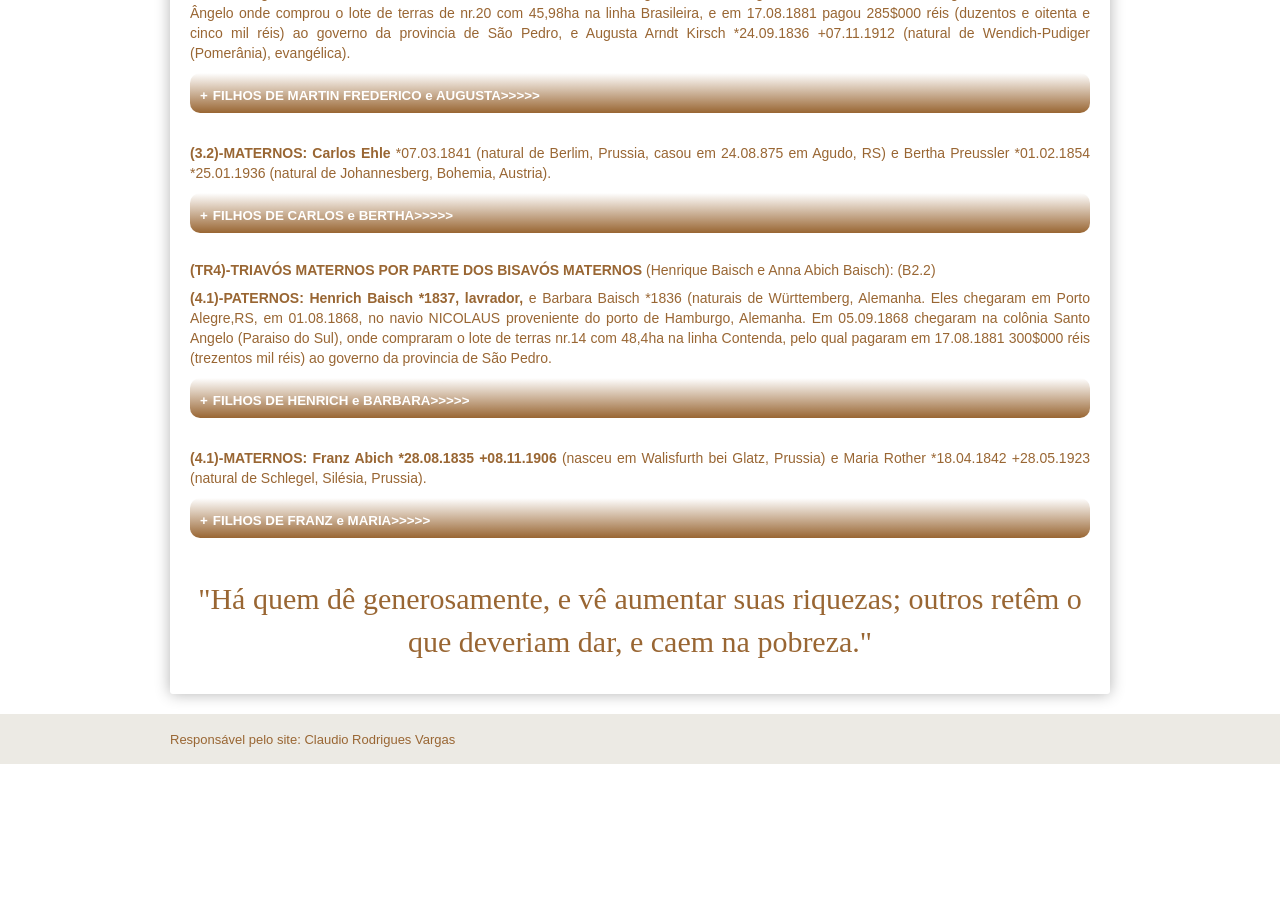
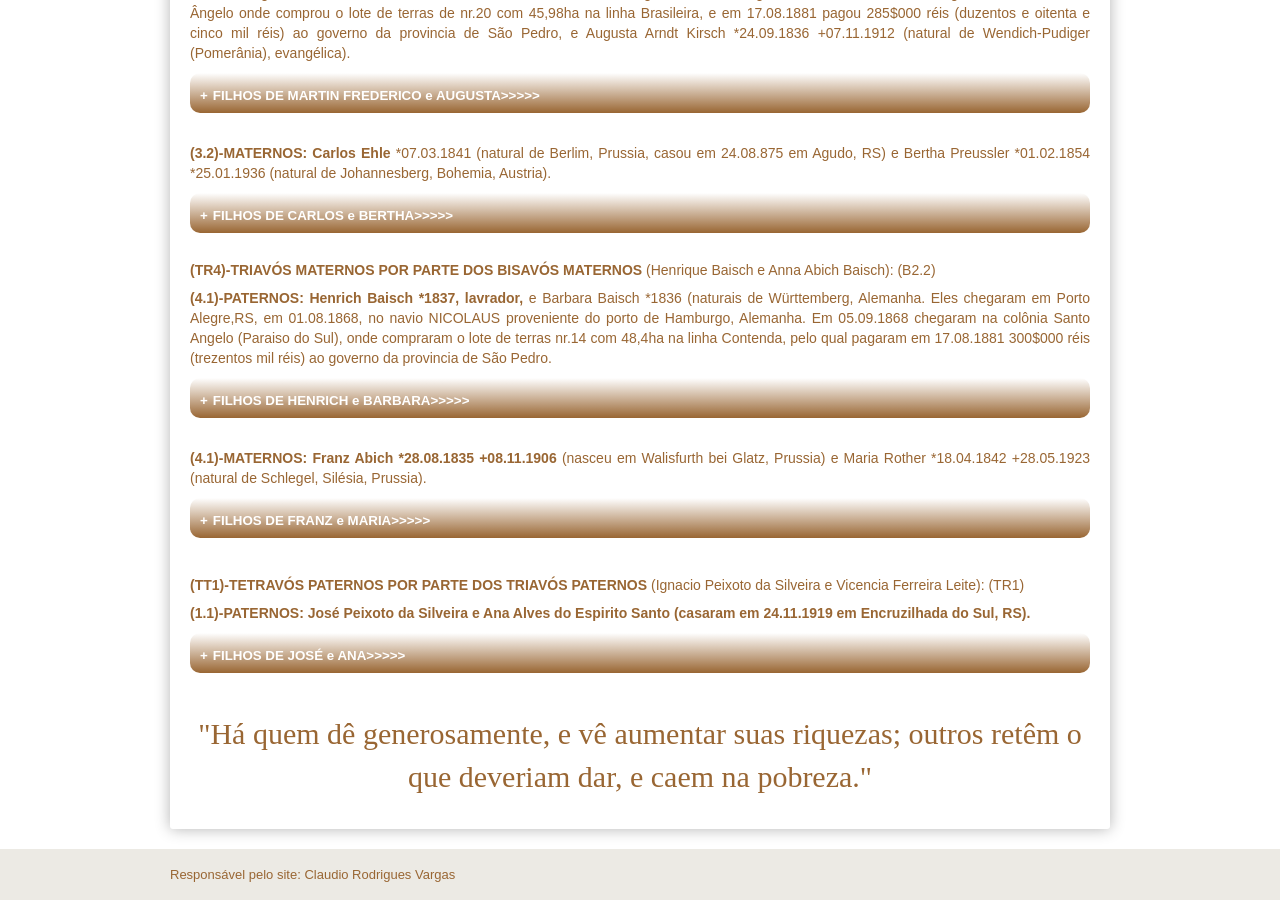
Before and after one commit to claudiovargas1955/claudiovargas1955.github.io, a Jekyll site: the page built from _pages/genealogia-de-sergio-luis-kirsch-da-silveira.html, in a window 1280 px wide and 900 px high, scrolled down 2011 px. Built offline with Jekyll 4.4.1, drawn with Linux system fonts in a browser that asks for light colours; some web fonts are replaced; before the commit the page ends 2775 px from its top, so only the background shows below that; some of the changed lines change nothing that is shown.

Commit message:
Update genealogia-de-sergio-luis-kirsch-da-silveira.html

```diff
--- a/_pages/genealogia-de-sergio-luis-kirsch-da-silveira.html
+++ b/_pages/genealogia-de-sergio-luis-kirsch-da-silveira.html
@@ -246,8 +246,8 @@ São Bonifácio (Agudo), Cachoeira do Sul, RS, e casaram nessa mesma freguesia e
 <p><h4>TRIAVÓS DE SÉRGIO</h4>
 <p><b><h5>(TR1)-TRIAVÓS PATERNOS POR PARTE DOS BISAVÓS PATERNOS</b> (José Joaquim Peixoto da Silveira e Idalina Pereira de Borba): (B1)
 </h5>
-<p><b>(1.1)-PATERNOS: Ignacio Peixoto da Silveira</b> e Vicencia Ferreira Leite (ambos naturais da freguesia de São José do Patrocinio, RS,
-casaram em 21.02.1857 nessa mesma freguesia).
+<p><b>(1.1)-PATERNOS: Ignacio Peixoto da Silveira</b> e Vicencia Ferreira Leite (ambos naturais da freguesia de São José do Patrocinio,
+RS, casaram em 21.02.1857 nessa mesma freguesia).
 <details><summary><b>FILHOS DE IGNACIO E VICENCIA>>>>></b></summary><br>
   <p><b>(1.1.1)-Irineo: </b>*29.05.1861 bat.26.06.1861 (nat. S. José do Patrocinio, RS). <br><br>
      <b>(1.1.2)-Maria Eulibia: </b>*28.09.1863 bat.12.11.1863 bat. (nat. S. José do Patrocinio, RS, casou em Encruzilhada do Sul, RS, a
@@ -404,6 +404,36 @@ réis) ao governo da provincia de São Pedro.
       <b>(4.1.8)-Augusto Abich: </b>*02.09.1884 <br><br>
       <b>(4.1.9)-Roberto Abich: </b>*15.04.1887 </details></p><br>
 
+<p><b><h5>(TT1)-TETRAVÓS PATERNOS POR PARTE DOS TRIAVÓS PATERNOS</b> (Ignacio Peixoto da Silveira e Vicencia Ferreira Leite): (TR1)
+</h5>
+<p><b>(1.1)-PATERNOS: José Peixoto da Silveira e Ana Alves do Espirito Santo (casaram em 24.11.1919 em Encruzilhada do Sul, RS).
+<details><summary><b>FILHOS DE JOSÉ e ANA>>>>></b></summary><br>
+  <p><b>(1.1.1)-Eugenia Theodora da Silveira: </b>*30.09.1820 bat.21.10.1820 <br><br>
+     <b>(1.1.2)-Vicente Peixoto da Silveira: </b>*19.01.1821 +1880 (nat. de Encruzilhada do Sul).<br><br>
+     <b>(1.1.3)-João Peixoto da Silveira: </b>*23.09.1882 bat.04.12.1822 (nat. Encruzilhada so Sul, RS, casou com Maria da Silveira
+     Ramos, filho do Cap. Pacifico Ferreira Ramos e Eugenia Maria da Silveira). <b>FILHOS: </b><br>
+     <b>(1.1.3.1)-Juvencio: </b>*25.03.1848 bat.15.12.1849 <br><br>
+     <b>(1.1.4)-Manoel Peixoto da Silveira: </b>*13.10.1824 bat.26.03.1925 +12.04.1842 (faleceu em Porto Alegre, RS).<br><br>
+
+     <b>(1.1.5)-Severina Alves da Silveira: </b>*1825 <br><br>
+
+     <b>(1.1.6)-Perpetua Alves da Silveira: </b>*04.11.1826 bat.10.01.1827 (nat. de Encruzilhada do Sul, RS).<br><br>
+
+     <b>(1.1.7)-Mauricia Cristina da Silveira: </b>*19.01.1827 (nat. Encruzilhada do Sul, RS). <br><br>
+
+
+     <b>(1.1.8)-Izabel Peixoto da Silveira: </b>*19.11.1828 bat.10.04.1829 (nat. Encruzilhada do Sul, RS).<br><br>
+
+     <b>(1.1.9)-Rosa Peixoto da Silveira: </b>*1831 <br><br>
+
+     <b>(1.1.10)-Alexandre Peixoto da Silveira: </b>*15.08.1833 bat.27.11.1833 (nat. Encruzilhada do Sul, RS).<br><br>
+
+     <b>(1.1.11)-Ignacio Peixoto da Silveira: </b>*1835 (triavô de Sérgio, ver em TR1).<br><br>
+
+     <b>(1.1.12)-João Claudio Peixoto da Silveira: </b><br><br>
+
+     <b>(1.1.13)-José Peixoto da Silveira: </b>*10.09.1838 bat.24.09.1839 </details></p><br>
+
 <p style="color:#996633; text-align:center; font-size:30px; font-family: 'Rancho', cursive";><p style="color:#996633;
 text-align:center; font-size:30px; font-family: 'Rancho', cursive";>"Há quem dê generosamente, e vê aumentar suas riquezas; outros
 retêm o que deveriam dar, e caem na pobreza."</p>
```
